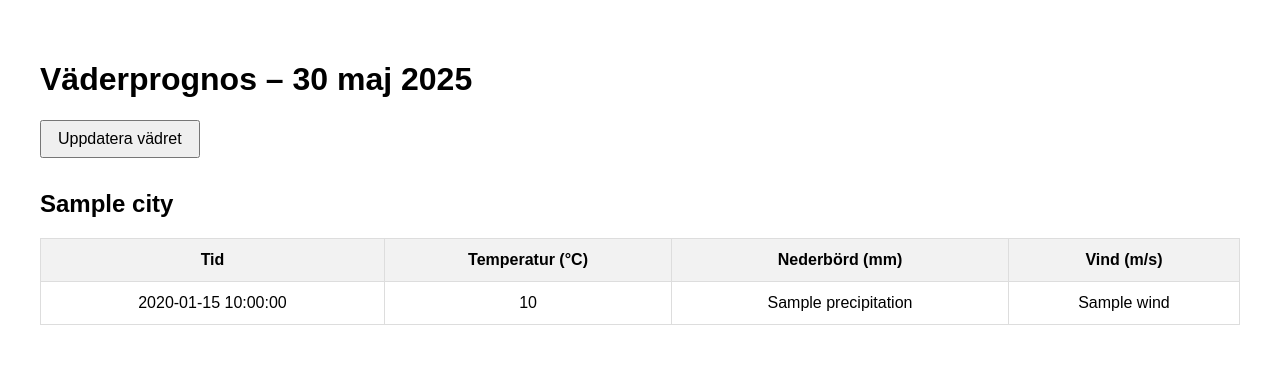
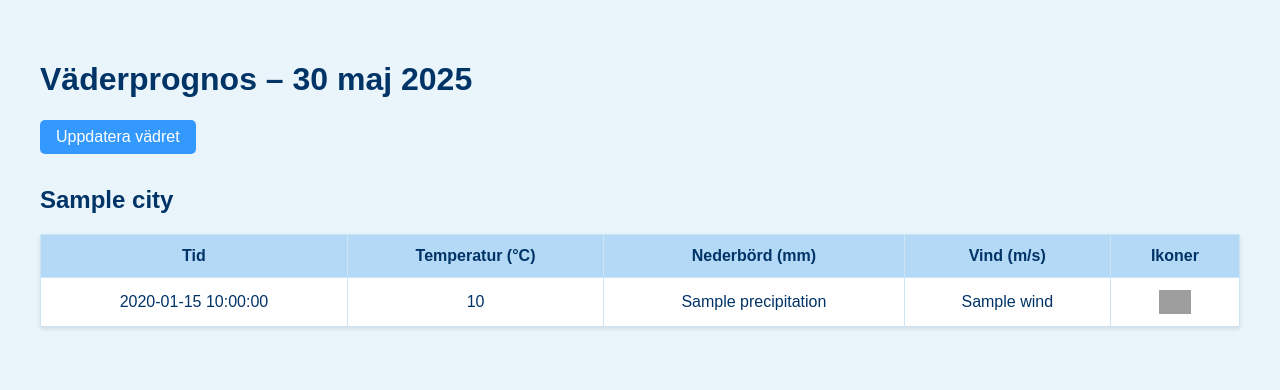
Before and after one commit to TeachermanEdvin/discgolfweather, a Flask app: template templates/index.html in a window 1280 px wide. Shown: the top 390 px of the page. Run offline with Flask 3, Linux system fonts and the light colour scheme; the template is opened without the code that fills it: most values are stand-ins (such as "Sample title", 1, 10 or a date in 2020); grey boxes are pictures that could not be loaded.

Commit message:
Update index.html

```diff
--- a/templates/index.html
+++ b/templates/index.html
@@ -6,27 +6,41 @@
     <style>
         body {
             font-family: Arial, sans-serif;
+            background: #eaf4fb;
             padding: 2rem;
+            color: #003366;
         }
         table {
             width: 100%;
             border-collapse: collapse;
             margin-bottom: 2rem;
+            background: #ffffff;
+            border: 1px solid #99ccee;
+            box-shadow: 0 2px 4px rgba(0,0,0,0.1);
         }
         th, td {
-            border: 1px solid #ddd;
+            border: 1px solid #cce5f6;
             padding: 0.75rem;
             text-align: center;
         }
         th {
-            background-color: #f2f2f2;
+            background-color: #b3d9f7;
         }
         h2 {
             margin-top: 2rem;
+            color: #003366;
         }
         button {
             padding: 0.5rem 1rem;
             font-size: 1rem;
+            background: #3399ff;
+            color: white;
+            border: none;
+            border-radius: 5px;
+        }
+        .icon {
+            height: 24px;
+            vertical-align: middle;
         }
     </style>
 </head>
@@ -46,6 +60,7 @@
                         <th>Temperatur (°C)</th>
                         <th>Nederbörd (mm)</th>
                         <th>Vind (m/s)</th>
+                        <th>Ikoner</th>
                     </tr>
                 </thead>
                 <tbody>
@@ -55,6 +70,16 @@
                             <td>{{ forecast.temperature }}</td>
                             <td>{{ forecast.precipitation }}</td>
                             <td>{{ forecast.wind }}</td>
+                            <td>
+                                {% if forecast.precipitation > 0.1 %}
+                                    <img class="icon" src="https://img.icons8.com/ios-filled/50/0000FF/rain.png" alt="Regn">
+                                {% else %}
+                                    <img class="icon" src="https://img.icons8.com/ios-filled/50/0000FF/sun.png" alt="Sol">
+                                {% endif %}
+                                {% if forecast.wind > 4 %}
+                                    <img class="icon" src="https://img.icons8.com/ios-filled/50/0000FF/windy-weather.png" alt="Vind">
+                                {% endif %}
+                            </td>
                         </tr>
                     {% endfor %}
                 </tbody>
```
